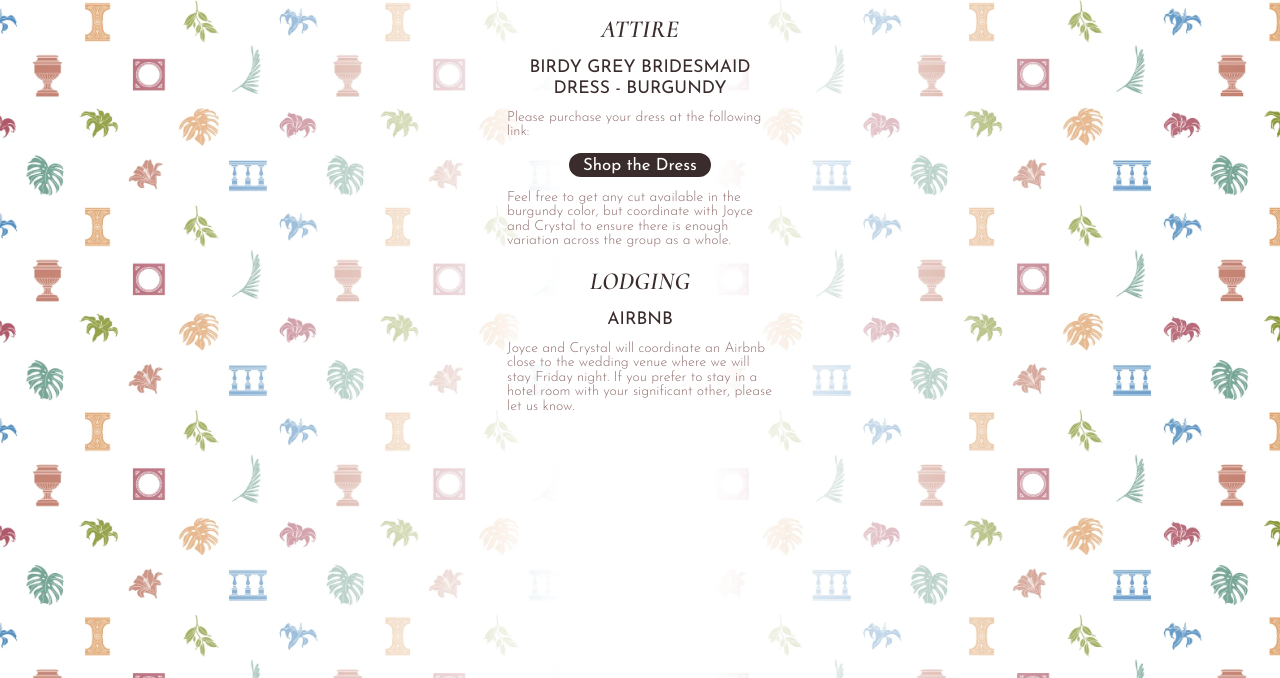
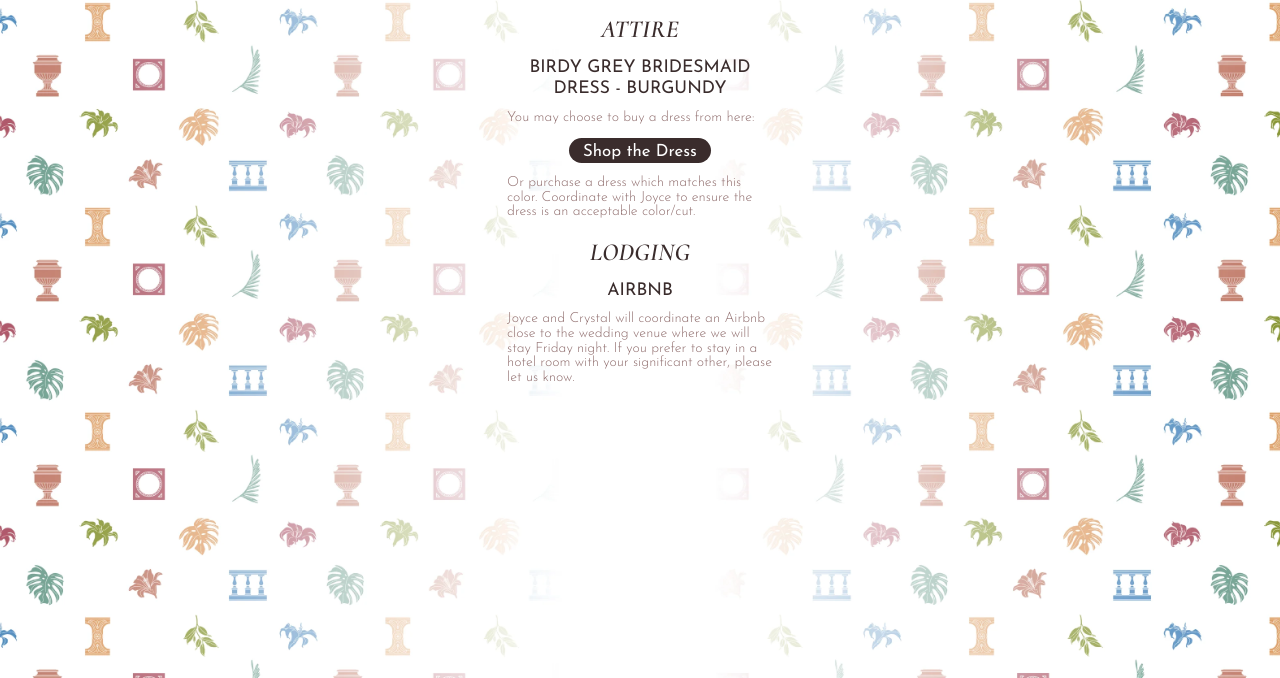
Before and after one commit to linlaucks/linlaucks.github.io, a plain HTML site: page bridal-party/bridesmaids/index.html in a window 1280 px wide. Shown: the part 122-800 px from the top of the page. Drawn offline with Linux system fonts and the light colour scheme.

Commit message:
Update bridesmaid dress purchase instructions

```diff
--- a/bridal-party/bridesmaids/index.html
+++ b/bridal-party/bridesmaids/index.html
@@ -28,9 +28,9 @@
     <h1 class="title">BRIDESMAID DETAILS</h1>
     <h2 class="title section-title">ATTIRE</h2>
     <h3 class="sub">BIRDY GREY BRIDESMAID DRESS - BURGUNDY</h3>
-    <p class="text">Please purchase your dress at the following link:</p>
+    <p class="text">You may choose to buy a dress from here:</p>
     <div class="btn-row"><a class="btn" href="https://www.birdygrey.com/collections/red-bridesmaid-dresses?filter.tags_color_bar=burgundy" target="_blank" rel="noopener">Shop the Dress</a></div>
-    <p class="text">Feel free to get any cut available in the burgundy color, but coordinate with Joyce and Crystal to ensure there is enough variation across the group as a whole.</p>
+    <p class="text">Or purchase a dress which matches this color. Coordinate with Joyce to ensure the dress is an acceptable color/cut.</p>
     <h2 class="title section-title">LODGING</h2>
     <h3 class="sub">AIRBNB</h3>
     <p class="text">Joyce and Crystal will coordinate an Airbnb close to the wedding venue where we will stay Friday night. If you prefer to stay in a hotel room with your significant other, please let us know.</p>
```
